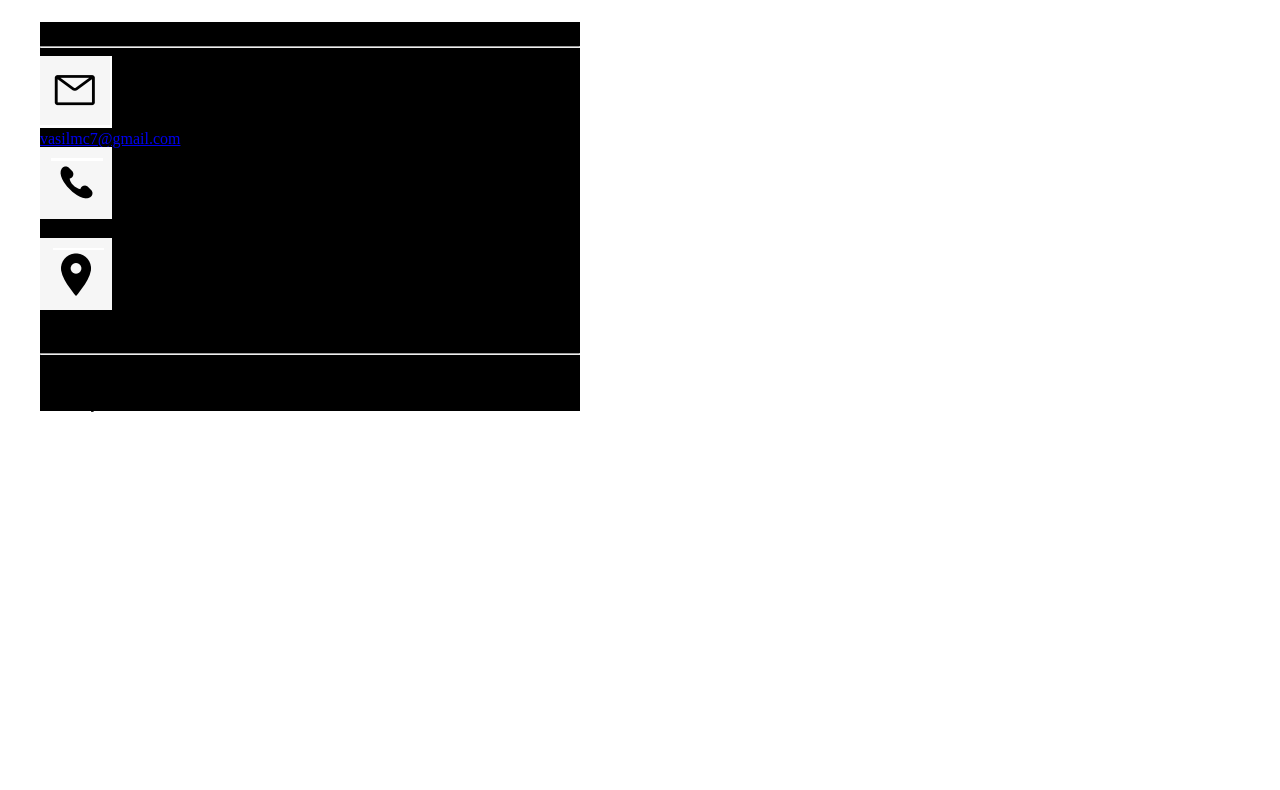
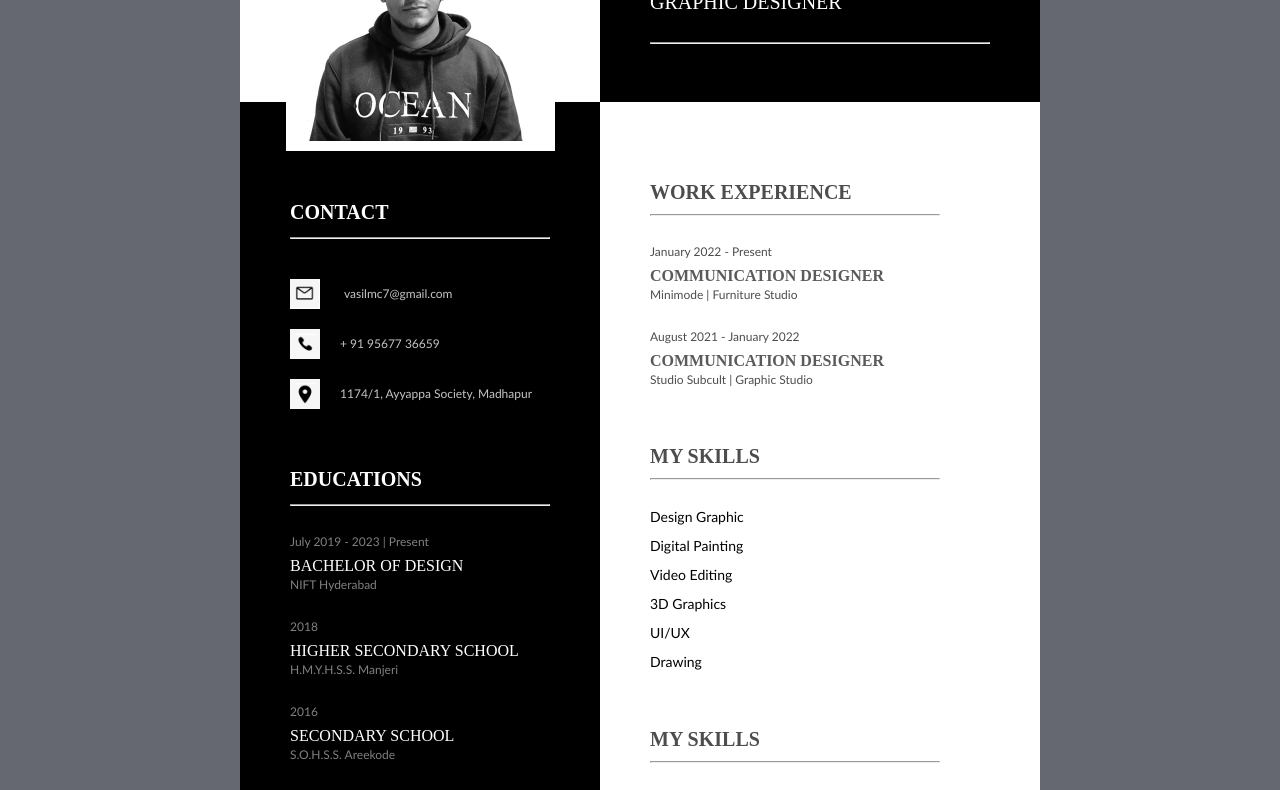
Before and after one commit to NIFT-Web-Design/Muhammed_Vasil, a plain HTML site: page Assignment_2/index.html in a window 1280 px wide. Shown: the part 178-968 px from the top of the page. Before the commit the page ends 800 px from the top, so only its background shows below. Drawn offline with Linux system fonts and the light colour scheme.

Commit message:
Assignment 2 DONE
!!!!!!!!!!!

```diff
--- a/Assignment_2/css/master.css
+++ b/Assignment_2/css/master.css
@@ -1,22 +1,198 @@
+body{
+  background-color: #666871;
+}
 body div#main{
   display: flex;
-  width: 1200px;
+  max-width: 800px;
   margin: auto;
 }
+
+/* BODY LEFT DIVISION STARTS HERE */
+
 body div#left{
   width: 45%;
+  background-color: black;
 }
 body div#l1{
   background-color: white;
-  height: 200px;
+  height: 280px;
 }
+#dp{
+  max-width: 300px;
+  margin-left: auto;
+  margin-right: auto;
+  display: block;
+  position: relative;
+  top: 50px;
+  border-style: solid;
+  border-color: white;
+  border-width: 10px;
+}
+
 body div#l2{
-  background-color: black;
+  padding-top: 100px;
+  padding-left: 50px;
+  padding-right: 50px;
 }
+body div #l2 .lefth2{
+  color: white;
+  font-family: "Montserrat";
+  font-size: 20px;
+  font-weight: bold;
+}
+body div #l2 .lefth2-1{
+  color: white;
+  font-family: "Montserrat";
+  font-size: 20px;
+  font-weight: bold;
+  margin-top: 50px;
+}
+body div #l2 .hrwhite{
+  color: white;
+  margin-top: 15px;
+  margin-bottom: 30px;
+}
+body div #l2 .icons{
+  height: 30px;
+  margin-right: 20px;
+  vertical-align: middle;
+  margin-top: 10px;
+  margin-bottom: 10px;
+}
+body div #l2 p.pleft{
+  color: #c5c5c5;
+  display: inline;
+  font-family: "calibri";
+  font-size: 12px;
+}
+body div #l2 a:link{
+  color: #c5c5c5;
+  text-decoration: none;
+  font-family: "calibri";
+  font-size: 12px;
+}
+
+/* education list */
+
+.edu{
+  margin-bottom: 20;
+}
+.EduYear{
+  color: grey;
+  font-family: "calibri";
+  font-size: 12px;
+  margin-bottom: 10px;
+}
+.EduCourse{
+  color: white;
+  font-family: "Montserrat";
+  font-size: 16px;
+  font-weight: 500;
+  margin-bottom: 5px;
+}
+.EduInst{
+  color: grey;
+  font-family: "calibri";
+  font-size: 12px;
+  margin-bottom: 30px;
+}
+
+
+
+/* --------------------------------
+  BODY RIGHT DIVISION STARTS HERE
+-----------------------------------*/
+
+
+
 body div#right{
   width: 55%;
+  background-color: white;
 }
-body div#r1{
+body div #r1{
   background-color: black;
-  height: 100;
+  height: 200px;
+  padding-top: 80px;
+  padding-left: 50px;
+  padding-right: 50px;
 }
+body div #r1 .mainh1{
+  color: white;
+  font-family: "Montserrat";
+  font-weight: bold;
+  font-size: 40px;
+  margin-bottom: 10px;
+}
+body div #r1 .mainh2{
+  color: white;
+  font-family: "Montserrat";
+  font-size: 20px;
+  font-weight: 500;
+}
+body div #r1 .hrR1{
+  color: white;
+  margin-top: 30px;
+}
+body div #r2{
+  padding-top: 80px;
+  padding-left: 50px;
+  padding-right: 100px;
+}
+body div #r2 .righth2{
+  color: #4d4d4d;
+  font-family: "Montserrat";
+  font-size: 20px;
+  font-weight: bold;
+}
+.hrblack{
+  margin-top: 12px;
+  margin-bottom: 30px;
+}
+
+
+/* work list */
+
+.work{
+  margin-bottom: 30px;
+}
+.WorkYear{
+  color: #4d4d4d;
+  font-family: "calibri";
+  font-size: 12px;
+  margin-bottom: 10px;
+}
+.WorkPosition{
+  color: #5a5a5a;
+  font-family: "Montserrat";
+  font-size: 16px;
+  font-weight: 600;
+  margin-bottom: 5px;
+}
+.comp{
+  color: #4d4d4d;
+  font-family: "calibri";
+  font-size: 12px;
+  margin-bottom: 30px;
+}
+
+.righth3{
+  color: #4d4d4d;
+  font-family: "Montserrat";
+  font-size: 20px;
+  font-weight: bold;
+  margin-top: 60px;
+
+}
+.skills{
+  color: black;
+  font-family: "calibri";
+  font-size: 14px;
+  margin-bottom: 15px;
+}
+
+.LAST{
+  color: black;
+  font-family: "calibri";
+  font-size: 14px;
+  margin-bottom: 50px;
+}
--- a/Assignment_2/index.html
+++ b/Assignment_2/index.html
@@ -13,38 +13,99 @@
 <!-- LEFT SIDE DIV STARTS HERE -->
 
     <div id=left>
-      <div id=l1></div>
+      <div id=l1>
+          <img id="dp" src="images/picture.png">
+      </div>
       <div id=l2>
         <div class=lcontent>
           <h2 class="lefth2">CONTACT</h1>
           <hr class="hrwhite">
           <img src="images/mail.png" class="icons">
-          <p class="pleft"><a href="mailto:vasilmc7@gmail.com">vasilmc7@gmail.com</a></p>
-          <img src="images/phone.png" class="icons">
-          <p class="pleft">+ 91 95677 36659</p>
-          <img src="images/loc.png" class="icons">
-          <p class="pleft">1174/1, Ayyappa Society, Madhapur</p>
+          <p class="pleft"><a href="mailto:vasilmc7@gmail.com">vasilmc7@gmail.com</a></p><br>
+          <img src="images/phone.png" class="icons"><p class="pleft">+ 91 95677 36659</p><br>
+          <img src="images/loc.png" class="icons"><p class="pleft">1174/1, Ayyappa Society, Madhapur</p><br>
         </div>
+
+          <!--///////////////////////////////
+                      EDUCATION LIST
+          ////////////////////////////////// -->
+
         <div class=lcontent>
-          <h2>EDUCATIONS</h2>
+          <h2 class="lefth2-1">EDUCATIONS</h2>
           <hr class="hrwhite">
-          <p class="psleft">July 2019 - 2023 | Present</p>
-          <h2>BACHELOR OF DESIGN</h2>
-          <p class="pleft">NIFT Hyderabad</p>
+
+          <div class="edu">
+          <p class="EduYear">July 2019 - 2023 | Present</p>
+          <h2 class="EduCourse">BACHELOR OF DESIGN</h2>
+          <p class="EduInst">NIFT Hyderabad</p>
+        </div>
+
+      <div class="edu">
+        <p class="EduYear">2018</p>
+        <h2 class="EduCourse">HIGHER SECONDARY SCHOOL</h2>
+        <p class="EduInst">H.M.Y.H.S.S. Manjeri</p>
+      </div>
+
+      <div class="edu">
+      <p class="EduYear">2016</p>
+      <h2 class="EduCourse">SECONDARY SCHOOL</h2>
+      <p class="EduInst">S.O.H.S.S. Areekode</p>
+    </div>
+
+    <br><br>
+
+
         </div>
       </div>
     </div>
 
-<!-- RIGHT SIDE DIV STARTS HERE -->
+      <!--////////////////////////////////
+        - RIGHT SIDE DIV STARTS HERE
+      ///////////////////////////////////-->
 
     <div id=right>
       <div id=r1>
-        <h1 class=mainh1>MUHAMMED VASIL MC</h1>
+        <h1 class=mainh1>MUHAMMED<br>VASIL</h1>
         <h2 class=mainh2>GRAPHIC DESIGNER</h2>
+        <hr class="hrR1">
       </div>
       <div id=r2>
-        <h2>WORK EXPERIENCES</h2>
-        <hr>
+        <h2 class="righth2">WORK EXPERIENCE</h1>
+        <hr class="hrblack">
+
+        <div class="work">
+          <p class="WorkYear">January 2022 - Present</p>
+          <h2 class="WorkPosition">COMMUNICATION DESIGNER</h2>
+          <p class="comp">Minimode | Furniture Studio</p>
+        </div>
+
+        <div class="work">
+          <p class="WorkYear">August 2021 - January 2022</p>
+          <h2 class="WorkPosition">COMMUNICATION DESIGNER</h2>
+          <p class="comp">Studio Subcult | Graphic Studio</p>
+        </div>
+
+<!-- SKILLS -->
+
+          <h2 class="righth3">MY SKILLS</h2>
+          <hr class="hrblack">
+          <p class=skills>Design Graphic</p>
+          <p class=skills>Digital Painting</p>
+          <p class=skills>Video Editing</p>
+          <p class=skills>3D Graphics</p>
+          <p class=skills>UI/UX</p>
+          <p class=skills>Drawing</p>
+
+<!-- HOBBIES -->
+
+          <h2 class="righth3">MY SKILLS</h2>
+            <hr class="hrblack">
+            <p class=skills>Painting</p>
+            <p class=skills>Sketching</p>
+            <p class=LAST>Gaming</p>
+
+<br> <br>
+
     </div>
   </body>
 </html>
```
